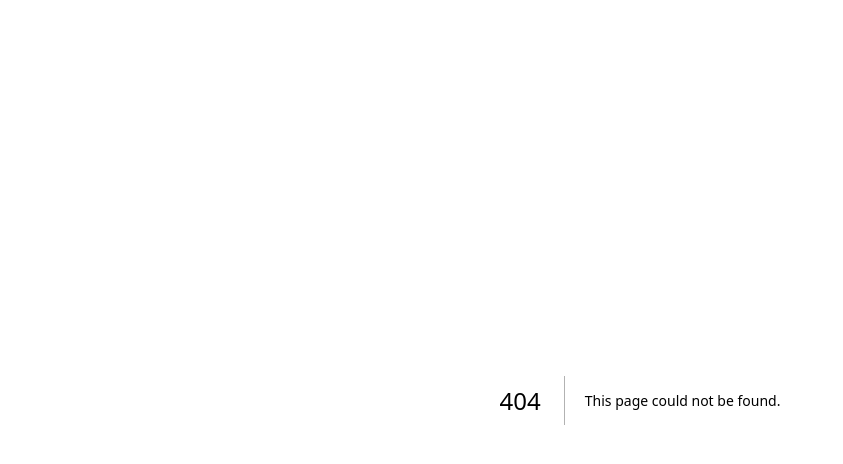
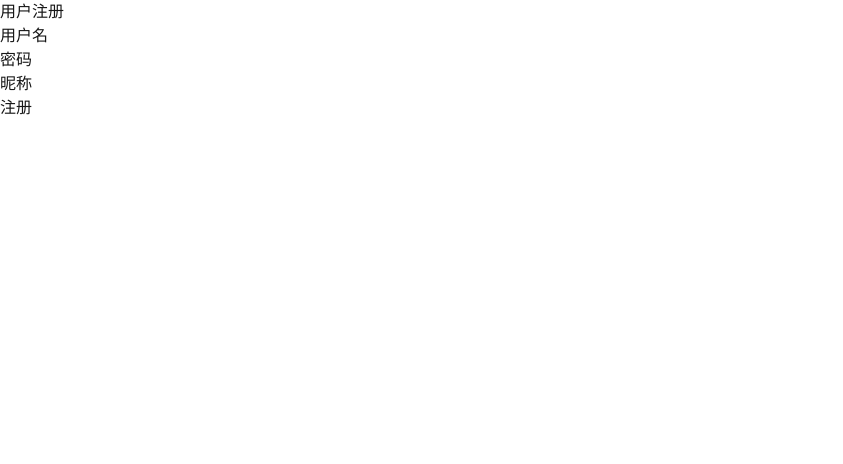
Before and after one commit to zjy-wuc/smart-study-planner, a Next.js app in the folder next-fro/: page /register in a window 1280 px wide. Before the commit this address had no page. Shown: the top 464 px of the page, without its empty margins (0-843 px from the left). Built offline with nearby package versions, Linux system fonts and the light colour scheme.

Commit message:
feat: 完成用户注册功能（注册页面、表单组件、API 封装与类型定义）

```diff
--- /dev/null
+++ b/next-fro/app/(auth)/register/page.tsx
@@ -0,0 +1,9 @@
+import RegisterForm from "@/components/RegisterForm";
+
+export default function RegisterPage() {
+  return (
+    <main>
+      <RegisterForm />
+    </main>
+  );
+}
--- /dev/null
+++ b/next-fro/components/RegisterForm.tsx
@@ -0,0 +1,100 @@
+
+"use client";
+
+import { useState } from "react";//保存输入内容
+import { registerUser } from "@/services/auth.service";
+import type { RegisterRequest } from "@/types/auth";
+
+export default function RegisterForm() {
+  const [formData, setFormData] = useState<RegisterRequest>({
+    username: "",
+    password: "",
+    nickname: "",
+  });
+
+  const [message, setMessage] = useState("");
+  const [loading, setLoading] = useState(false);
+
+  async function handleSubmit(
+    event: React.FormEvent<HTMLFormElement>
+  ) {
+    event.preventDefault();//阻止表单默认提交行为
+
+    setLoading(true);
+    setMessage("");//清空上一次提示信息
+
+    try {
+      const result = await registerUser(formData);
+
+      setMessage(`注册成功，欢迎你，${result.data.nickname}！`);
+
+      setFormData({
+        username: "",
+        password: "",
+        nickname: "",
+      });
+    } catch (error) {
+      setMessage(
+        error instanceof Error ? error.message : "注册失败"
+      );
+    } finally {
+      setLoading(false);
+    }
+  }
+
+  return (
+    <form onSubmit={handleSubmit}>
+      <h2>用户注册</h2>
+
+      <div>
+        <label>用户名</label>
+        <input
+          value={formData.username}//输入框显示的内容
+          onChange={(event) =>//监听用户输入
+            setFormData({
+              ...formData,
+              username: event.target.value,
+            })
+          }
+          required
+        />
+      </div>
+
+      <div>
+        <label>密码</label>
+        <input
+          type="password"
+          value={formData.password}
+          onChange={(event) =>
+            setFormData({
+              ...formData,
+              password: event.target.value,
+            })
+          }
+          required
+        />
+      </div>
+
+      <div>
+        <label>昵称</label>
+        <input
+          value={formData.nickname}
+          onChange={(event) =>
+            setFormData({
+              ...formData,
+              nickname: event.target.value,
+            })
+          }
+          required
+        />
+      </div>
+
+      <button type="submit" disabled={loading}>
+        {loading ? "注册中..." : "注册"}
+      </button>
+
+      {/* message 有内容时才显示提示信息 */}
+      {message && <p>{message}</p>}
+    </form>
+  );
+}
--- /dev/null
+++ b/next-fro/lib/api/client.ts
@@ -0,0 +1,23 @@
+const API_BASE_URL = "http://127.0.0.1:8000";
+
+export async function apiFetch<T>(
+  path: string,
+  options: RequestInit = {},
+): Promise<T> {
+  const response = await fetch(`${API_BASE_URL}${path}`, {
+    ...options,
+    headers: {
+      "Content-Type": "application/json",
+      ...options.headers,
+    },
+  });
+
+  const body = await response.json();
+
+  // 后端返回非 2xx 时抛出错误，交给调用方 catch
+  if (!response.ok) {
+    throw new Error(body?.message ?? `请求失败（${response.status}）`);
+  }
+
+  return body as T;
+}
--- /dev/null
+++ b/next-fro/services/auth.service.ts
@@ -0,0 +1,14 @@
+import { apiFetch } from "@/lib/api/client";
+import type {
+  ApiResponse,
+  RegisterData,
+  RegisterRequest,
+} from "@/types/auth";
+
+// 调用后端 POST /users 注册用户
+export function registerUser(payload: RegisterRequest) {
+  return apiFetch<ApiResponse<RegisterData>>("/users", {
+    method: "POST",
+    body: JSON.stringify(payload),
+  });
+}
--- /dev/null
+++ b/next-fro/types/auth.ts
@@ -0,0 +1,40 @@
+// 后端统一响应结构
+export interface ApiResponse<T> {
+  code: number;
+  message: string;
+  data: T;
+}
+
+// 注册请求体
+export interface RegisterRequest {
+  username: string;
+  password: string;
+  nickname: string;
+}
+
+// 注册成功后返回的用户信息
+export interface RegisterData {
+  id: number;
+  username: string;
+  nickname: string;
+}
+
+
+
+
+
+/**
+ * 用户登录请求数据
+ */
+export interface LoginRequest {
+  username: string;
+  password: string;
+}
+
+/**
+ * 用户登录成功返回的数据
+ */
+export interface LoginResponse {
+  access_token: string;
+  token_type: string;
+}
```
